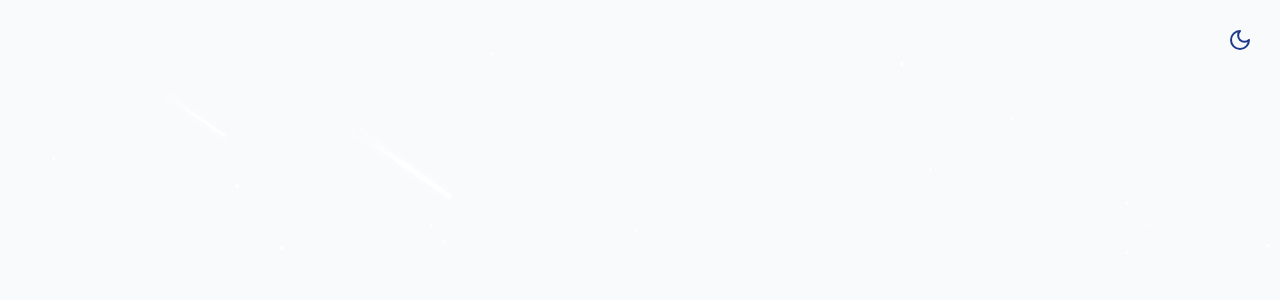
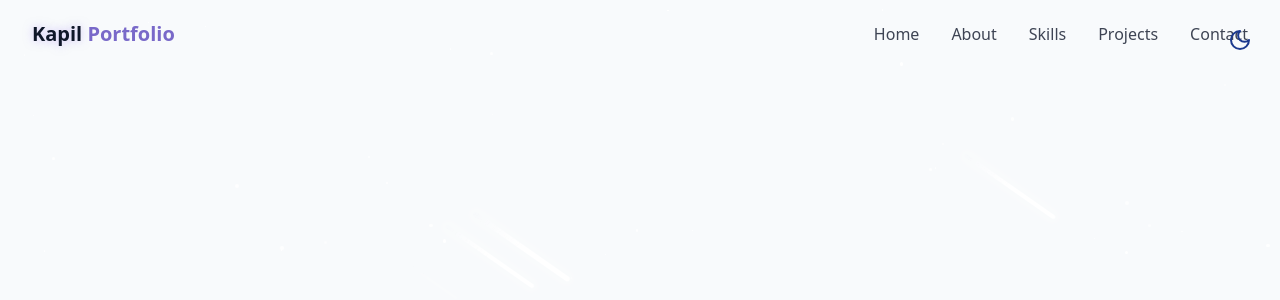
Before and after one commit to Kaps1195/kapil-portfolio-website, a React (Vite) app: page / in a window 1280 px wide. Shown: the top 300 px of the page. Built offline with nearby package versions, Linux system fonts and the light colour scheme.

Commit message:
Navbar Component

```diff
--- /dev/null
+++ b/src/components/Navbar.jsx
@@ -0,0 +1,92 @@
+import { cn } from "@/lib/utils";
+import { Menu, X } from "lucide-react";
+import { useEffect, useState } from "react";
+
+const navItems = [
+  { name: "Home", href: "#hero" },
+  { name: "About", href: "#about" },
+  { name: "Skills", href: "#skills" },
+  { name: "Projects", href: "#projects" },
+  { name: "Contact", href: "#contact" },
+];
+
+export const Navbar = () => {
+  const [isScrolled, setIsScrolled] = useState(false);
+  const [isMenuOpen, setIsMenuOpen] = useState(false);
+
+  useEffect(() => {
+    const handleScroll = () => {
+      setIsScrolled(window.screenY > 10);
+    };
+
+    window.addEventListener("scroll", handleScroll);
+    return () => window.removeEventListener("scroll", handleScroll);
+  }, []);
+
+  return (
+    <nav
+      className={cn(
+        "fixed w-full z-40 transition-all duration-300",
+        isScrolled ? "py-3 bg-background/80 backdrop-blur-md shadow-xs" : "py-5"
+      )}
+    >
+      <div className="container flex items-center justify-between">
+        <a
+          className="text-xl font-bold text-primary flex items-center"
+          href="#hero"
+        >
+          <span className="relative z-10">
+            <span className="text-glow text-foreground"> Kapil </span>{" "}
+            Portfolio
+          </span>
+        </a>
+
+        {/* desktop nav */}
+        <div className="hidden md:flex space-x-8">
+          {navItems.map((item, key) => (
+            <a
+              key={key}
+              href={item.href}
+              className="text-foreground/80 hover:text-primary transition-colors duration-300"
+            >
+              {item.name}
+            </a>
+          ))}
+        </div>
+
+        {/* mobile nav */}
+
+        <button
+          onClick={() => setIsMenuOpen((prev) => !prev)}
+          className="md:hidden p-2 text-foreground z-50"
+          aria-label={isMenuOpen ? "Close Menu" : "Open Menu"}
+        >
+          {isMenuOpen ? <X size={24} /> : <Menu size={24} />}{" "}
+        </button>
+
+        <div
+          className={cn(
+            "fixed inset-0 bg-background/95 backdroup-blur-md z-40 flex flex-col items-center justify-center",
+            "transition-all duration-300 md:hidden",
+            isMenuOpen
+              ? "opacity-100 pointer-events-auto"
+              : "opacity-0 pointer-events-none"
+          )}
+        >
+          <div className="flex flex-col space-y-8 text-xl">
+            {navItems.map((item, key) => (
+              <a
+                key={key}
+                href={item.href}
+                className="text-foreground/80 hover:text-primary transition-colors duration-300"
+                onClick={() => setIsMenuOpen(false)}
+              >
+                {item.name}
+              </a>
+            ))}
+          </div>
+        </div>
+      </div>
+    </nav>
+  );
+};
--- a/src/pages/Home.jsx
+++ b/src/pages/Home.jsx
@@ -1,11 +1,13 @@
 import { ThemeToggle } from "../components/ThemeToggle"
 import { StarBackground } from "../components/StarBackground"
+import { Navbar } from "../components/Navbar"
 
 export const Home = () => {
     return (
     <div className="min-h-screen bg-background text-foreground overflow-x-hidden">
         <ThemeToggle />
         <StarBackground />
+        <Navbar />
     </div>
     )
 }
```
